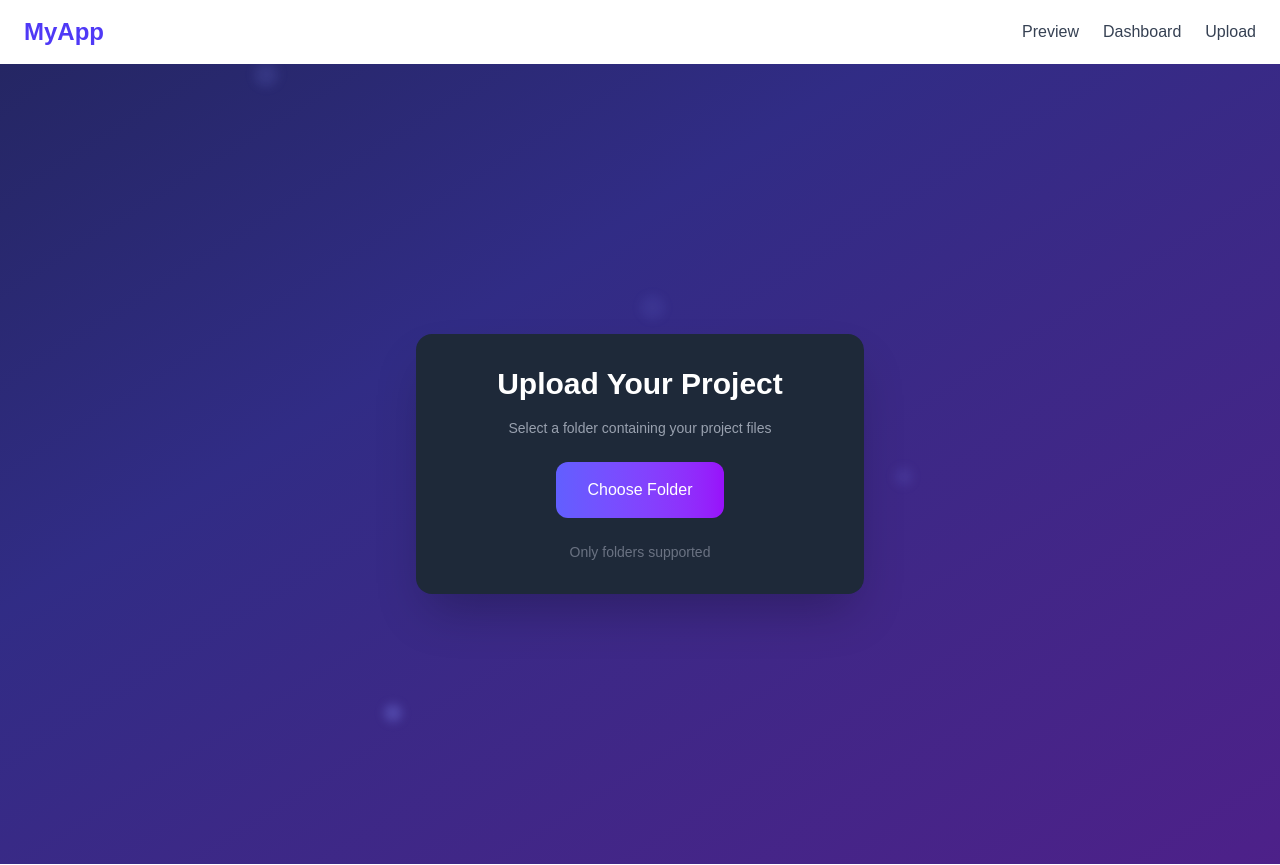
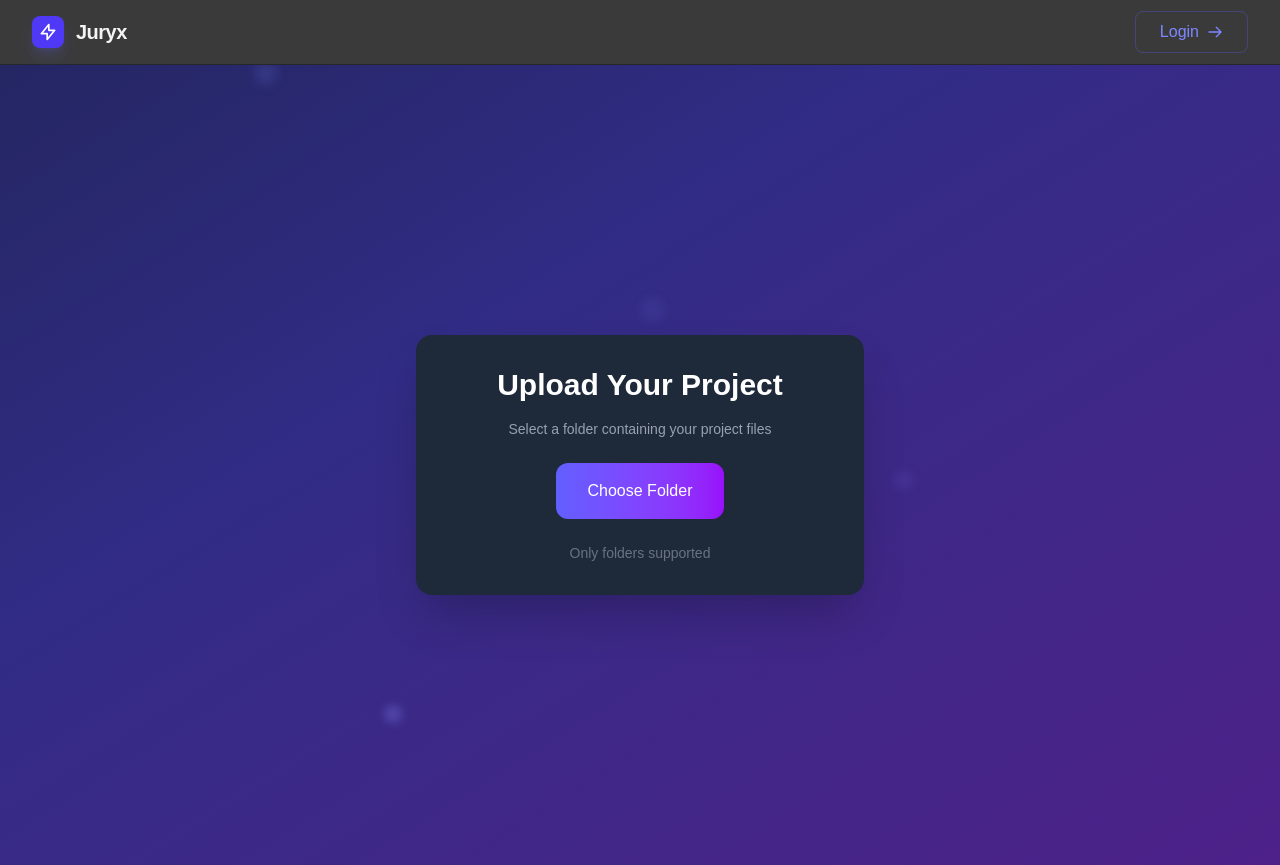
Before and after one commit to 2405Gaurav/GT-juryx, a Next.js app: page /event/1/user/upload in a window 1280 px wide. Built offline with nearby package versions, Linux system fonts and the light colour scheme; no server answers.

Commit message:
fix eslint error

```diff
--- a/eslint.config.mjs
+++ b/eslint.config.mjs
@@ -1,7 +1,8 @@
 import { dirname } from "path";
 import { fileURLToPath } from "url";
 import { FlatCompat } from "@eslint/eslintrc";
-import { globals } from "@eslint/js";
+// import { globals } from "@eslint/js";
+import eslint from "@eslint/js"; // <-- FIXED
 
 const __filename = fileURLToPath(import.meta.url);
 const __dirname = dirname(__filename);
@@ -12,7 +13,11 @@ const compat = new FlatCompat({
 
 const eslintConfig = [
   ...compat.extends("next/core-web-vitals", "next/typescript"),
-  globals,
+  {
+    languageOptions: {
+      globals: eslint.globals,
+    },
+  },
 
   // Custom ignores
   {
--- a/src/app/layout.tsx
+++ b/src/app/layout.tsx
@@ -1,7 +1,6 @@
 import type { Metadata } from "next";
 // import { Geist, Geist_Mono } from "next/font/google";
 import "./globals.css";
-import { cookies } from "next/headers";
 import { AuthProvider } from "@/component/auth/AuthProvider";
 import Navbar from "@/component/UserNavbar";
 // const geistSans = Geist({
--- a/src/component/UserNavbar.tsx
+++ b/src/component/UserNavbar.tsx
@@ -1,39 +1,214 @@
-import React from 'react';
-import Link from 'next/link';
+"use client";
 
-const Navbar: React.FC = () => {
+import React, { useState, useEffect } from "react";
+import Link from "next/link";
+import { useRouter } from "next/navigation"; // Use 'next/router' if using Pages directory
+import { useUserDetails } from "@/hooks/useStore";
+
+export default function Navbar() {
+  const { user, clearUser } = useUserDetails();
+  const router = useRouter();
+  const [mounted, setMounted] = useState(false);
+
+  // Prevent hydration mismatch by ensuring component only renders user-dependent UI on client
+  useEffect(() => {
+    setMounted(true);
+  }, []);
+
+  // --- Configuration ---
+  const getRoleConfig = (role: string) => {
+    const normalizedRole = role.toUpperCase();
+
+    switch (normalizedRole) {
+      case "ORGANIZER":
+        return {
+          path: "/organizer",
+          label: "Organizer Panel",
+          icon: (
+            <svg
+              className="w-4 h-4"
+              fill="none"
+              viewBox="0 0 24 24"
+              stroke="currentColor"
+            >
+              <path
+                strokeLinecap="round"
+                strokeLinejoin="round"
+                strokeWidth={2}
+                d="M19 11H5m14 0a2 2 0 012 2v6a2 2 0 01-2 2H5a2 2 0 01-2-2v-6a2 2 0 012-2m14 0V9a2 2 0 00-2-2M5 11V9a2 2 0 012-2m0 0V5a2 2 0 012-2h6a2 2 0 012 2v2M7 7h10"
+              />
+            </svg>
+          ),
+        };
+      case "PANELIST":
+        return {
+          path: "/panelist/dashboard",
+          label: "Judging Console",
+          icon: (
+            <svg
+              className="w-4 h-4"
+              fill="none"
+              viewBox="0 0 24 24"
+              stroke="currentColor"
+            >
+              <path
+                strokeLinecap="round"
+                strokeLinejoin="round"
+                strokeWidth={2}
+                d="M9 5H7a2 2 0 00-2 2v12a2 2 0 002 2h10a2 2 0 002-2V7a2 2 0 00-2-2h-2M9 5a2 2 0 002 2h2a2 2 0 002-2M9 5a2 2 0 012-2h2a2 2 0 012 2m-3 7h3m-3 4h3m-6-4h.01M9 16h.01"
+              />
+            </svg>
+          ),
+        };
+      default: // PARTICIPANT
+        return {
+          path: "/participant/home",
+          label: "PARTICIPANTS",
+          icon: (
+            <svg
+              className="w-4 h-4"
+              fill="none"
+              viewBox="0 0 24 24"
+              stroke="currentColor"
+            >
+              <path
+                strokeLinecap="round"
+                strokeLinejoin="round"
+                strokeWidth={2}
+                d="M14.828 14.828a4 4 0 01-5.656 0M9 10h.01M15 10h.01M21 12a9 9 0 11-18 0 9 9 0 0118 0z"
+              />
+            </svg>
+          ),
+        };
+    }
+  };
+
+  const getUserInitials = (email: string) =>
+    email.substring(0, 2).toUpperCase();
+
+  const handleLogout = () => {
+    clearUser();
+    router.push("/login");
+  };
+
+  // Get current role configuration
+  const roleConfig = user ? getRoleConfig(user.role) : null;
+
   return (
-    <nav className="bg-white shadow-md px-6 py-4">
-      <div className="max-w-7xl mx-auhref flex justify-between items-center">
-        {/* Logo / Name */}
-        <Link href="/" className="text-2xl font-bold text-indigo-600">
-          MyApp
+    <nav className="border-b border-zinc-800 bg-zinc-950/80 backdrop-blur-md sticky top-0 z-50 font-sans">
+      <div className="max-w-7xl mx-auto px-4 sm:px-6 lg:px-8">
+        <div className="flex justify-between items-center h-16">
+          {/* LEFT: Logo */}
+          <Link
+            href="/"
+            className="flex-shrink-0 flex items-center gap-3 group"
+          >
+            <div className="w-8 h-8 bg-indigo-600 rounded-lg flex items-center justify-center shadow-lg shadow-indigo-500/20 group-hover:bg-indigo-500 transition-colors">
+              <svg
+                className="w-5 h-5 text-white"
+                viewBox="0 0 24 24"
+                fill="none"
+                xmlns="http://www.w3.org/2000/svg"
+              >
+                <path
+                  d="M13 10V3L4 14H11V21L20 10H13Z"
+                  stroke="currentColor"
+                  strokeWidth="2"
+                  strokeLinecap="round"
+                  strokeLinejoin="round"
+                />
+              </svg>
+            </div>
+            <span className="text-xl font-bold text-zinc-100 tracking-tight">
+              Juryx
+            </span>
           </Link>
 
-        {/* Nav Links */}
-        <div className="flex space-x-6 text-gray-700 font-medium">
+          {/* RIGHT: Actions & Profile */}
+          <div className="flex items-center gap-4">
+            {mounted && user && roleConfig ? (
+              <div className="flex items-center gap-4 animate-in fade-in duration-300">
+                {/* ROLE-SPECIFIC DASHBOARD LINK */}
                 <Link
-            href="/preview"
-            className="hover:text-indigo-600 transition-colors duration-200"
+                  href={roleConfig.path}
+                  className="hidden sm:flex items-center gap-2 px-4 py-2 bg-indigo-600 hover:bg-indigo-500 text-white text-sm font-medium rounded-lg transition-all shadow-lg shadow-indigo-500/20 border border-indigo-400/20"
                 >
-            Preview
+                  {roleConfig.icon}
+                  <span>{roleConfig.label}</span>
                 </Link>
+
+                {/* Vertical Divider */}
+                <div className="h-6 w-px bg-zinc-800 mx-1 hidden sm:block"></div>
+
+                {/* User Profile Info */}
+                <div className="flex items-center gap-3">
+                  <div className="hidden md:flex flex-col items-end">
+                    <span className="text-sm font-medium text-zinc-200 leading-none">
+                      {user.email}
+                    </span>
+                    <span className="text-[10px] uppercase font-bold text-zinc-500 mt-1">
+                      {user.role}
+                    </span>
+                  </div>
+
+                  {/* Avatar Circle */}
+                  <div className="h-9 w-9 rounded-full bg-zinc-800 border border-zinc-700 flex items-center justify-center shadow-inner group cursor-default">
+                    <span className="text-sm font-bold text-indigo-400 group-hover:text-indigo-300 transition-colors">
+                      {getUserInitials(user.email)}
+                    </span>
+                  </div>
+                </div>
+
+                {/* Logout Button (Action, not a link) */}
+                <button
+                  onClick={handleLogout}
+                  title="Logout"
+                  className="p-2 text-zinc-400 hover:text-red-400 hover:bg-zinc-900 rounded-lg transition-colors border border-transparent hover:border-zinc-800"
+                >
+                  <svg
+                    className="w-5 h-5"
+                    fill="none"
+                    stroke="currentColor"
+                    viewBox="0 0 24 24"
+                  >
+                    <path
+                      strokeLinecap="round"
+                      strokeLinejoin="round"
+                      strokeWidth="2"
+                      d="M17 16l4-4m0 0l-4-4m4 4H7m6 4v1a3 3 0 01-3 3H6a3 3 0 01-3-3V7a3 3 0 013-3h4a3 3 0 013 3v1"
+                    />
+                  </svg>
+                </button>
+              </div>
+            ) : (
+              // LOGGED OUT STATE
+              mounted && (
                 <Link
-            href="/dashboard"
-            className="hover:text-indigo-600 transition-colors duration-200"
+                  href="/login"
+                  className="group relative inline-flex items-center justify-center px-6 py-2 overflow-hidden font-medium text-indigo-400 transition duration-300 ease-out border border-indigo-500/30 rounded-lg hover:bg-indigo-950/30"
                 >
-            Dashboard
+                  <span className="flex items-center gap-2">
+                    <span>Login</span>
+                    <svg
+                      className="w-4 h-4 group-hover:translate-x-1 transition-transform"
+                      fill="none"
+                      stroke="currentColor"
+                      viewBox="0 0 24 24"
+                    >
+                      <path
+                        strokeLinecap="round"
+                        strokeLinejoin="round"
+                        strokeWidth="2"
+                        d="M14 5l7 7m0 0l-7 7m7-7H3"
+                      ></path>
+                    </svg>
+                  </span>
                 </Link>
-          <Link
-            href="/upload"
-            className="hover:text-indigo-600 transition-colors duration-200"
-          >
-            Upload
-          </Link>
+              )
+            )}
+          </div>
         </div>
       </div>
     </nav>
   );
-};
-
-export default Navbar;
+}
--- a/src/component/auth/AuthProvider.tsx
+++ b/src/component/auth/AuthProvider.tsx
@@ -1,41 +1,47 @@
-"use client"
-import { useEffect } from 'react';
-import { useRouter } from 'next/navigation';
+"use client";
+import { useEffect, useState } from "react";
+import { useRouter } from "next/navigation";
 // import { useUserDetails } from '@/stores/userStore';
-import { useUserDetails } from '@/hooks/useStore';
-  type Role = 'USER' | 'ORGANIZER' | 'PANELIST'
+import { useUserDetails } from "@/hooks/useStore";
+type Role = "USER" | "ORGANIZER" | "PANELIST";
+
+
 export function AuthProvider({ children }: { children: React.ReactNode }) {
   const { setUser, clearUser } = useUserDetails();
   const router = useRouter();
-
+  const [loading, setLoading] = useState<boolean>(true);
   useEffect(() => {
     const fetchUserSession = async () => {
       try {
-        const response = await fetch('/api/auth/session');
+        const response = await fetch("/api/auth/session");
 
         if (response.ok) {
           const sessionData = await response.json();
-          console.log("this is the serssion details:",sessionData)
+          console.log("session details from AuthProvider:", sessionData);
           setUser({
             id: Number(sessionData.userId),
             email: sessionData.emailId, // Only if explicitly returned by API
             role: sessionData.userRole as Role,
-            eventId: sessionData.eventId ,
+            eventId: sessionData.eventId,
           });
         } else {
           clearUser();
-          if (window.location.pathname.startsWith('/protected')) {
-            router.push('/login');
+          if (window.location.pathname.startsWith("/protected")) {
+            router.push("/login");
           }
         }
       } catch (error) {
         clearUser();
-        console.error('Session fetch error:', error);
+        console.error("Session fetch error:", error);
+      } finally {
+        setLoading(false);
       }
     };
 
     fetchUserSession();
   }, [setUser, clearUser, router]);
-
+  if (loading) {
+    return <div>Loading...</div>;
+  }
   return <>{children}</>;
 }
```
Also changed, not shown: 1 other file (tests, documents, lock files or other folders). Lines whose indentation alone changed are shown as unchanged.
